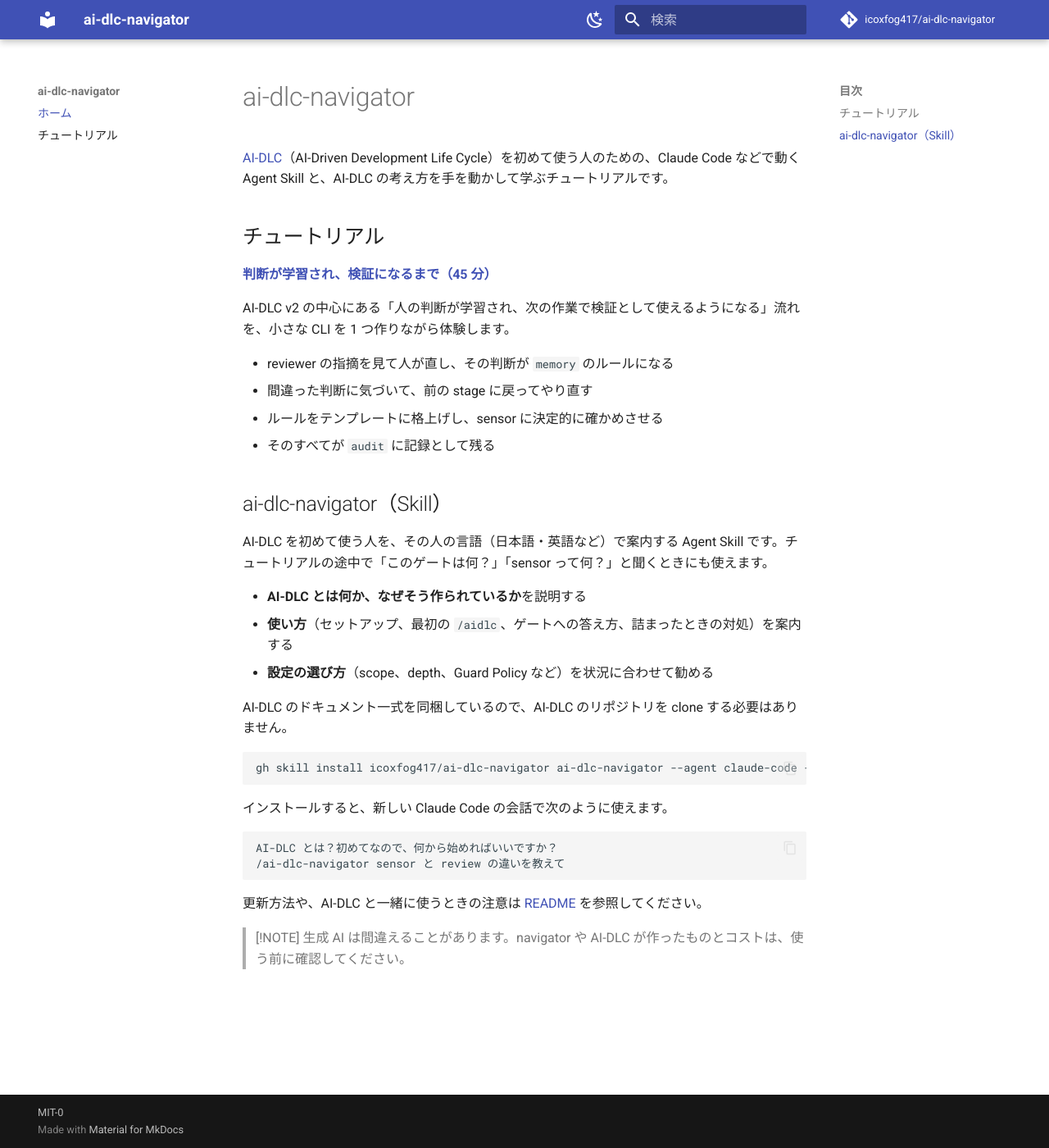
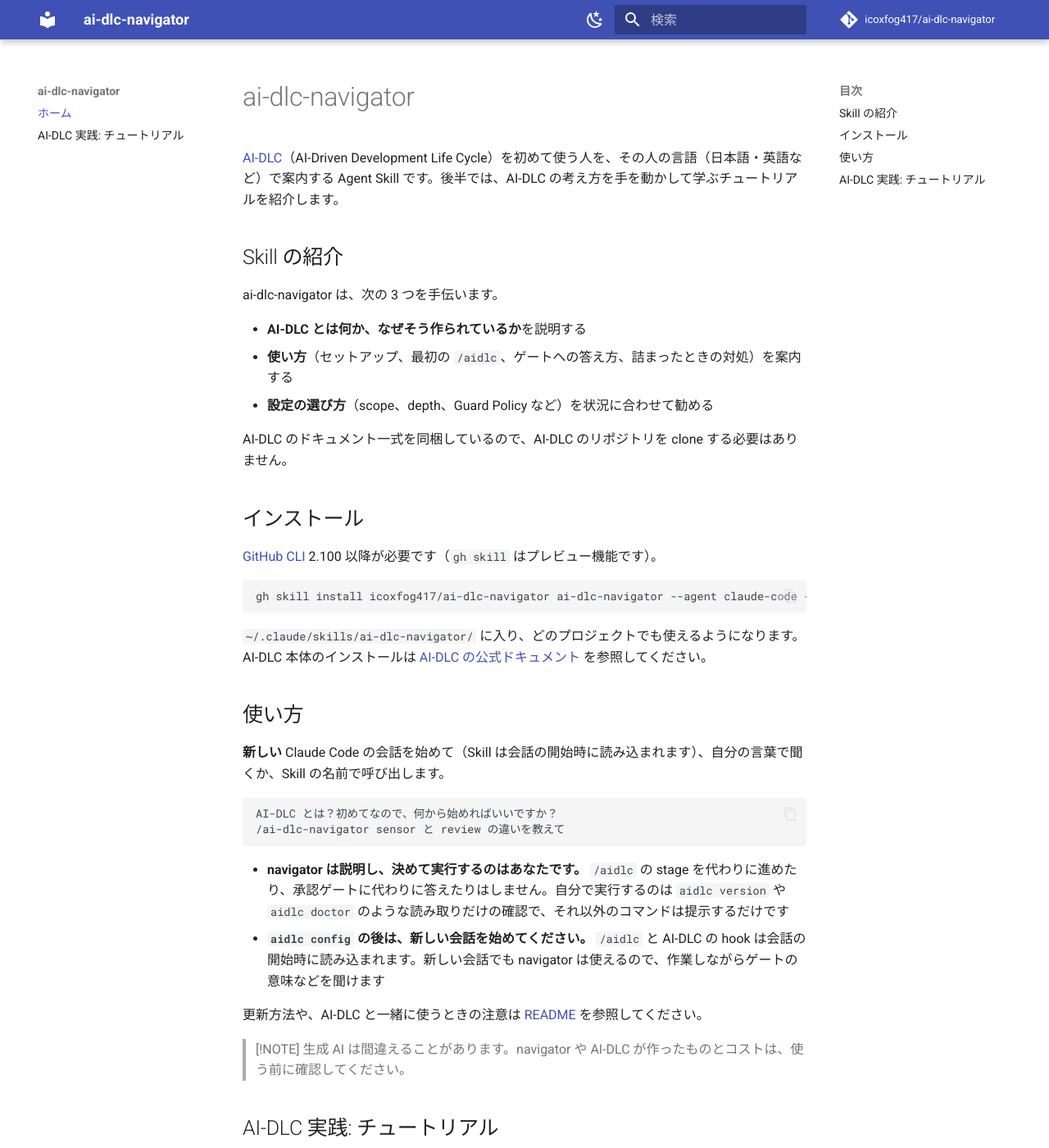
Before and after one commit to icoxfog417/ai-dlc-navigator, an MkDocs documentation site: the page built from docs/index.md, in a window 1280 px wide and 1400 px high. Shown: the whole window at 82% size. Built offline with MkDocs 1.6.1 and Material for MkDocs 9.7.7, drawn with Linux system fonts in a browser that asks for light colours; comment, search, counter and statistics services are not loaded; some of the changed text lies outside the part shown.

Commit message:
Order the home page: the skill first, then the AI-DLC tutorial
Skill introduction, install, and usage come first; the tutorial follows as
"AI-DLC 実践". The nav entry is renamed to match.

Co-Authored-By: Claude Opus 5.5 <noreply@anthropic.com>

````diff
--- a/docs/index.md
+++ b/docs/index.md
@@ -1,21 +1,10 @@
 # ai-dlc-navigator
 
-[AI-DLC](https://github.com/awslabs/aidlc-workflows)（AI-Driven Development Life Cycle）を初めて使う人のための、Claude Code などで動く Agent Skill と、AI-DLC の考え方を手を動かして学ぶチュートリアルです。
+[AI-DLC](https://github.com/awslabs/aidlc-workflows)（AI-Driven Development Life Cycle）を初めて使う人を、その人の言語（日本語・英語など）で案内する Agent Skill です。後半では、AI-DLC の考え方を手を動かして学ぶチュートリアルを紹介します。
 
-## チュートリアル
+## Skill の紹介
 
-[**判断が学習され、検証になるまで（45 分）**](tutorial.md)
-
-AI-DLC v2 の中心にある「人の判断が学習され、次の作業で検証として使えるようになる」流れを、小さな CLI を 1 つ作りながら体験します。
-
-- reviewer の指摘を見て人が直し、その判断が `memory` のルールになる
-- 間違った判断に気づいて、前の stage に戻ってやり直す
-- ルールをテンプレートに格上げし、sensor に決定的に確かめさせる
-- そのすべてが `audit` に記録として残る
-
-## ai-dlc-navigator（Skill）
-
-AI-DLC を初めて使う人を、その人の言語（日本語・英語など）で案内する Agent Skill です。チュートリアルの途中で「このゲートは何？」「sensor って何？」と聞くときにも使えます。
+ai-dlc-navigator は、次の 3 つを手伝います。
 
 - **AI-DLC とは何か、なぜそう作られているか**を説明する
 - **使い方**（セットアップ、最初の `/aidlc`、ゲートへの答え方、詰まったときの対処）を案内する
@@ -23,18 +12,40 @@ AI-DLC を初めて使う人を、その人の言語（日本語・英語など
 
 AI-DLC のドキュメント一式を同梱しているので、AI-DLC のリポジトリを clone する必要はありません。
 
+## インストール
+
+[GitHub CLI](https://cli.github.com/) 2.100 以降が必要です（`gh skill` はプレビュー機能です）。
+
 ```bash
 gh skill install icoxfog417/ai-dlc-navigator ai-dlc-navigator --agent claude-code --scope user
 ```
 
-インストールすると、新しい Claude Code の会話で次のように使えます。
+`~/.claude/skills/ai-dlc-navigator/` に入り、どのプロジェクトでも使えるようになります。AI-DLC 本体のインストールは [AI-DLC の公式ドキュメント](https://github.com/awslabs/aidlc-workflows) を参照してください。
+
+## 使い方
+
+**新しい** Claude Code の会話を始めて（Skill は会話の開始時に読み込まれます）、自分の言葉で聞くか、Skill の名前で呼び出します。
 
 ```text
 AI-DLC とは？初めてなので、何から始めればいいですか？
 /ai-dlc-navigator sensor と review の違いを教えて
 ```
 
+- **navigator は説明し、決めて実行するのはあなたです。** `/aidlc` の stage を代わりに進めたり、承認ゲートに代わりに答えたりはしません。自分で実行するのは `aidlc version` や `aidlc doctor` のような読み取りだけの確認で、それ以外のコマンドは提示するだけです
+- **`aidlc config` の後は、新しい会話を始めてください。** `/aidlc` と AI-DLC の hook は会話の開始時に読み込まれます。新しい会話でも navigator は使えるので、作業しながらゲートの意味などを聞けます
+
 更新方法や、AI-DLC と一緒に使うときの注意は [README](https://github.com/icoxfog417/ai-dlc-navigator#readme) を参照してください。
 
 > [!NOTE]
 > 生成 AI は間違えることがあります。navigator や AI-DLC が作ったものとコストは、使う前に確認してください。
+
+## AI-DLC 実践: チュートリアル
+
+[**判断が学習され、検証になるまで（45 分）**](tutorial.md)
+
+AI-DLC v2 の中心にある「人の判断が学習され、次の作業で検証として使えるようになる」流れを、小さな CLI を 1 つ作りながら体験します。途中で「このゲートは何？」と思ったら、navigator に聞きながら進められます。
+
+- reviewer の指摘を見て人が直し、その判断が `memory` のルールになる
+- 間違った判断に気づいて、前の stage に戻ってやり直す
+- ルールをテンプレートに格上げし、sensor に決定的に確かめさせる
+- そのすべてが `audit` に記録として残る
--- a/mkdocs.yml
+++ b/mkdocs.yml
@@ -14,7 +14,7 @@ strict: true
 
 nav:
   - ホーム: index.md
-  - チュートリアル: tutorial.md
+  - "AI-DLC 実践: チュートリアル": tutorial.md
 
 theme:
   name: material
````
